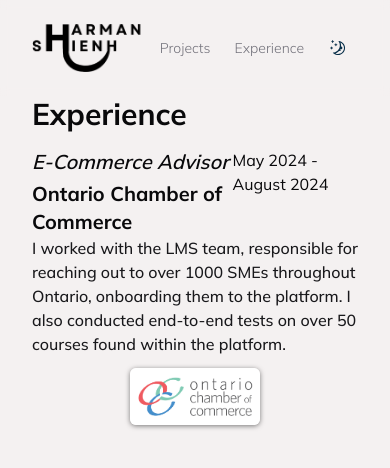
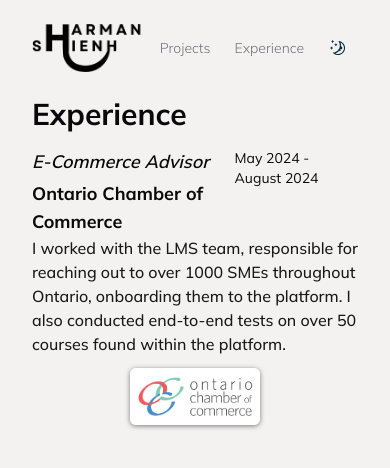
Before and after one commit to harmanshienh/portfolio-website, a Next.js app: page /experience in a window 390 px wide. Shown: the top 468 px of the page. Built offline with nearby package versions, Linux system fonts and the light colour scheme.

Commit message:
Added metadata for projects

```diff
--- a/app/experience/components/ExperienceCard.tsx
+++ b/app/experience/components/ExperienceCard.tsx
@@ -14,10 +14,10 @@
             <div className='flex flex-col'>
                 <div className='flex justify-between'>
                     <div className='flex flex-col gap-1'>
-                        <span className='font-semibold text-xl italic'>{jobTitle}</span>
-                        <span className='font-bold text-xl'>{company}</span>
+                        <span className='font-semibold text-lg sm:text-xl italic'>{jobTitle}</span>
+                        <span className='font-bold text-lg sm:text-xl'>{company}</span>
                     </div>
-                    <span className='text-md'>{startDate} - {endDate}</span>
+                    <span className='text-sm sm:text-md'>{startDate} - {endDate}</span>
                 </div>
                 <span className='font-medium text-primary'>
                     {summary}
--- a/app/projects/[slug]/generateMetadata.ts
+++ /dev/null
@@ -1,27 +0,0 @@
-import { projects } from '@/data/projects';
-import { extractURLParams } from '@/lib/utils';
-
-export async function generateMetadata({ params }: { params: { slug: string } }) {
-  console.log('Slug:', params.slug); // Log the received slug
-
-  const project = projects.find((project) => {
-    const extractedParams = extractURLParams(project.title);
-    console.log('Project title:', project.title);
-    console.log('Extracted params:', extractedParams);
-    return extractedParams === params.slug;
-  });
-
-  if (!project) {
-    console.log('Project not found');
-    return {
-      title: 'Project Not Found', // Fallback title
-    };
-  }
-
-  console.log('Found project:', project.title);
-
-  return {
-    title: project.title,
-    description: project.summary,
-  };
-}
--- a/app/projects/[slug]/page.tsx
+++ b/app/projects/[slug]/page.tsx
@@ -21,6 +21,22 @@
 import { SiGithub } from "react-icons/si";
 import { extractURLParams } from '@/lib/utils'
 import NotFound from '@/app/not-found'
+
+export async function generateMetadata({ params }: { params: { slug: string } }) {
+  const project = projects.find((project) => {
+    const extractedParams = extractURLParams(project.title);
+    return extractedParams === params.slug;
+  });
+
+  if (!project) {
+    return null;
+  }
+
+  return {
+    title: `${project.title} | Harman Shienh`,
+    description: project.summary,
+  };
+}
 
 export default function page({ params }: { params: { slug: string } }) {
 
```
